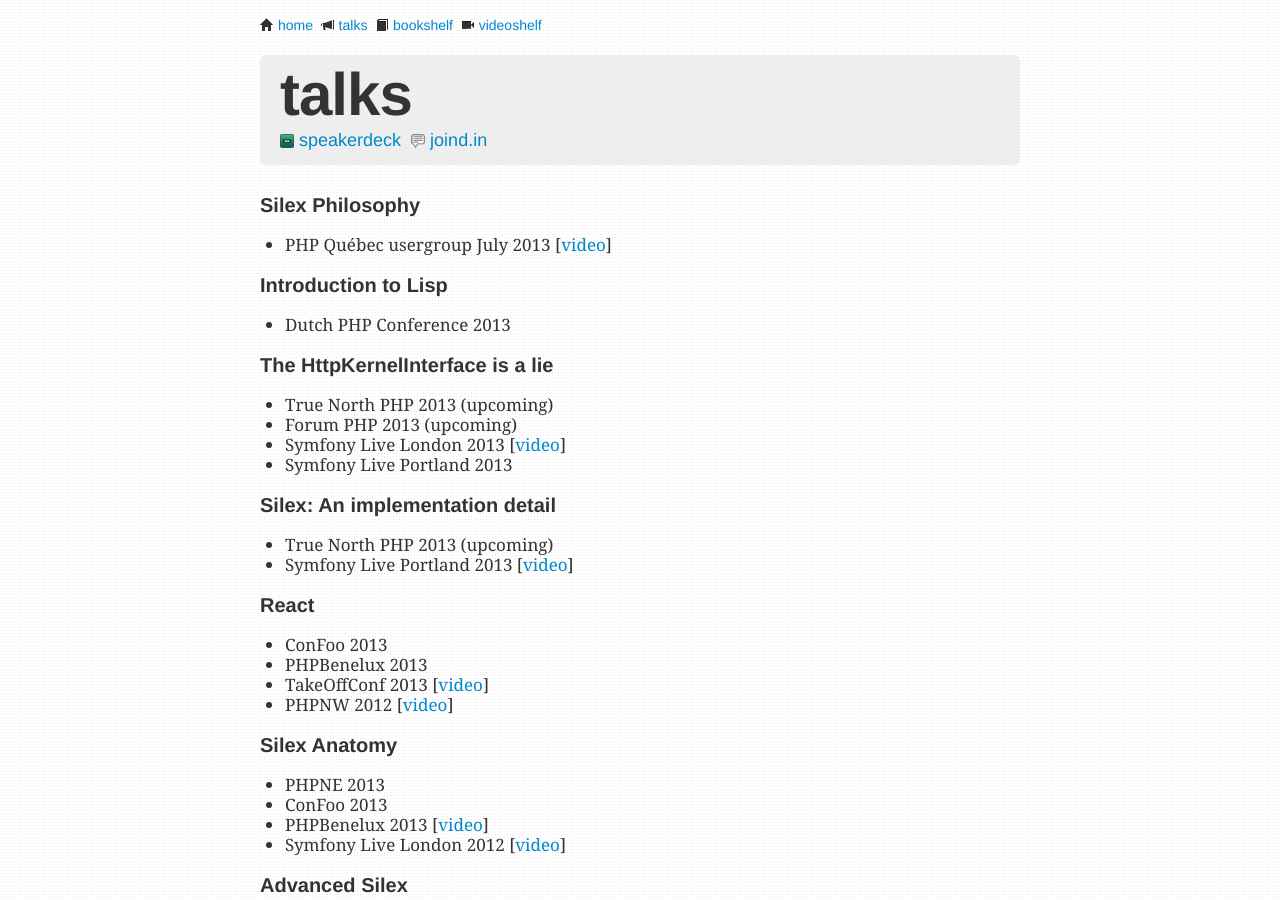
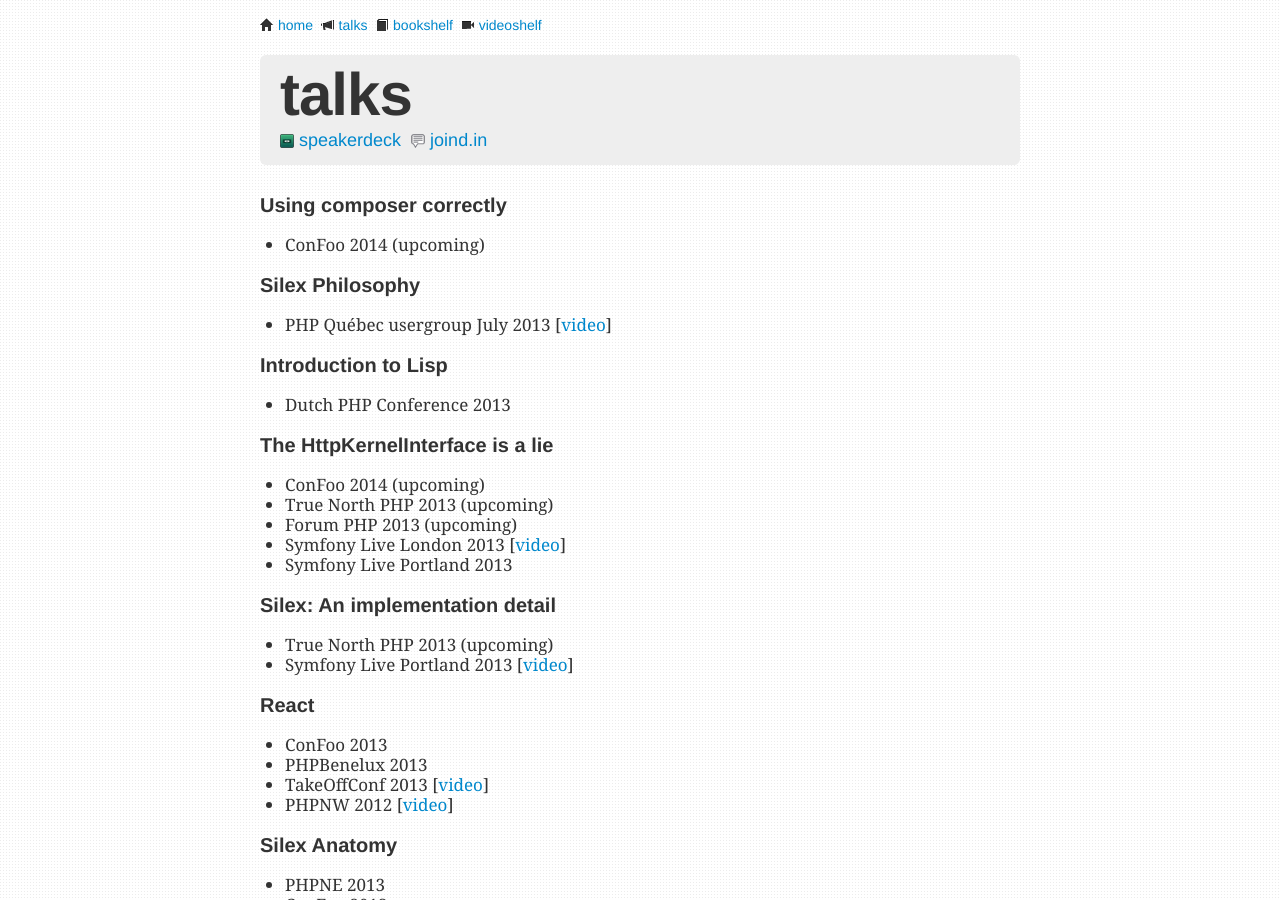
Before and after one commit to igorw/weblog, a Jekyll site: the page built from talks.md, in a window 1280 px wide and 900 px high. Built offline with Jekyll 4.4.1, drawn with Linux system fonts in a browser that asks for light colours; Markdown is read by kramdown in place of the engine named in the settings.

Commit message:
add confoo-2014 talks

```diff
--- a/talks.md
+++ b/talks.md
@@ -11,6 +11,10 @@
     </p>
 </div>
 
+### Using composer correctly
+
+* ConFoo 2014 (upcoming)
+
 ### Silex Philosophy
 
 * PHP Québec usergroup July 2013 [[video](http://www.youtube.com/watch?v=RDVtnsoOysE)]
@@ -21,6 +25,7 @@
 
 ### The HttpKernelInterface is a lie
 
+* ConFoo 2014 (upcoming)
 * True North PHP 2013 (upcoming)
 * Forum PHP 2013 (upcoming)
 * Symfony Live London 2013 [[video](https://www.youtube.com/watch?v=QY8mL6WARIE)]
```
